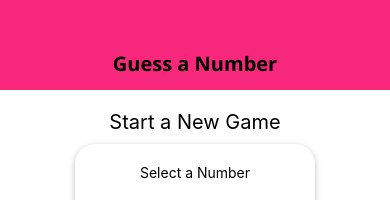
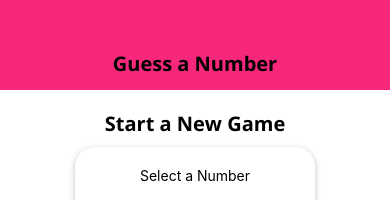
Before and after one commit to orsdev/react-native-guessgame, a React Native app: screen / in a window 390 px wide. Shown: the top 200 px of the page. Built offline with nearby package versions, Linux system fonts and the light colour scheme.

Commit message:
custom font added

```diff
--- a/screens/StartGameScreen.js
+++ b/screens/StartGameScreen.js
@@ -111,7 +111,8 @@ const styles = StyleSheet.create({
   },
   title: {
     fontSize: 20,
-    marginVertical: 10
+    marginVertical: 10,
+    fontFamily: 'Open-Sans-Bold'
   },
   buttons: {
     flexDirection: 'row',
```
